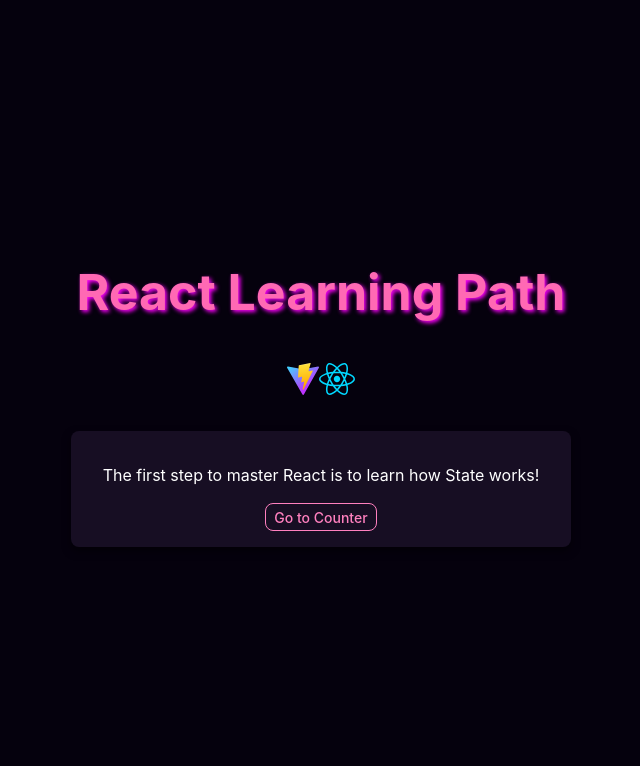
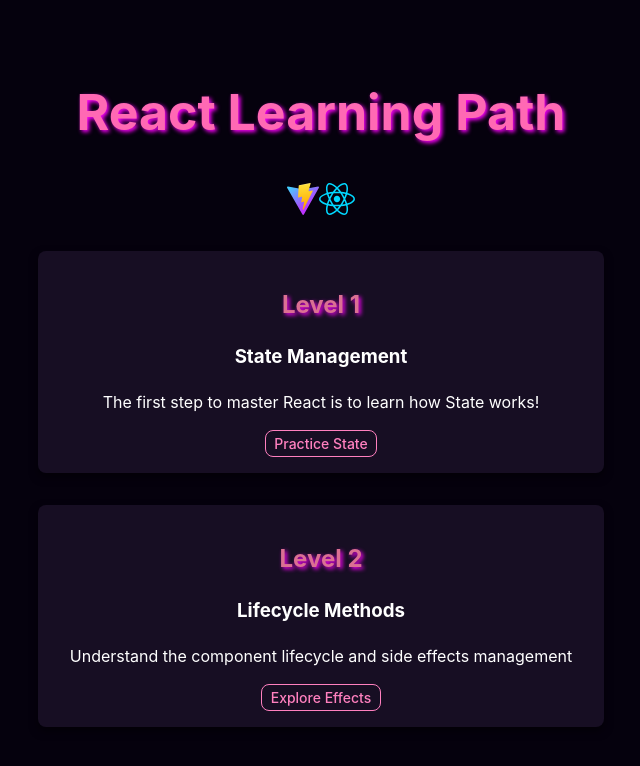
Before and after one commit to Mirza-Krnjic/ReactPlayground, a React (Vite) app: page / in a window 1280 px wide. Shown: the top 766 px of the page, without its empty margins (319-959 px from the left). Built offline with nearby package versions, Linux system fonts and the light colour scheme.

Commit message:
setup level2

```diff
--- a/src/App.css
+++ b/src/App.css
@@ -29,6 +29,11 @@
   margin: 20px 0;
 }
 
+h2 {
+  color: palevioletred;
+  text-shadow: 2px 2px 4px #ff00ff;
+}
+
 .backButton {
   border-radius: 8px;
   border: none;
--- a/src/App.tsx
+++ b/src/App.tsx
@@ -1,15 +1,16 @@
 import './App.css'
 import { BrowserRouter as Router, Route, Routes } from 'react-router-dom'
-
-import Counter from './components/Counter'
 import Home from './components/Home'
+import Level1 from './components/Level1'
+import Level2 from './components/Level2'
 
 function App() {
   return (
     <Router>
       <Routes>
         <Route path="/" element={<Home />} />
-        <Route path="/Counter" element={<Counter />} />
+        <Route path="/Level1" element={<Level1 />} />
+        <Route path="/Level2" element={<Level2 />} />
       </Routes>
     </Router>
   )
--- a/src/components/Home.tsx
+++ b/src/components/Home.tsx
@@ -2,6 +2,7 @@
 import { useNavigate } from 'react-router-dom'
 import viteLogo from '../../public/vite.svg'
 import reactLogo from '../assets/react.svg'
+import MainHeader from './MainHeader'
 
 function Home() {
   const navigate = useNavigate()
@@ -9,15 +10,7 @@
   return (
     <>
       <div>
-        <h1
-          style={{
-            color: 'hotpink',
-            textShadow: '2px 2px 4px #ff00ff',
-            fontSize: '50px'
-          }}
-        >
-          React Learning Path
-        </h1>
+        <MainHeader />
         <div className="basicContainer">
           <a href="https://vitejs.dev" target="_blank">
             <img src={viteLogo} className="logo" alt="Vite logo" />
@@ -28,14 +21,31 @@
         </div>
       </div>
 
+      {/* Level 1 Card */}
       <div className="card">
+        <h2>Level 1</h2>
+        <h3>State Management</h3>
         <p>The first step to master React is to learn how State works!</p>
         <button
           onClick={() => {
-            navigate('/Counter')
+            navigate('/Level1')
           }}
         >
-          Go to Counter
+          Practice State
+        </button>
+      </div>
+
+      {/* Level 2 Card */}
+      <div className="card">
+        <h2>Level 2</h2>
+        <h3>Lifecycle Methods</h3>
+        <p>Understand the component lifecycle and side effects management</p>
+        <button
+          onClick={() => {
+            navigate('/Level2')
+          }}
+        >
+          Explore Effects
         </button>
       </div>
     </>
--- a/src/components/Counter.tsx
+++ b/src/components/Level1.tsx
@@ -3,8 +3,9 @@
 import '../App.css'
 import ExplanationCard from './ExplanationCard'
 import lightBulbSvg from '../assets/lightBulb.svg'
+import MainHeader from './MainHeader'
 
-function Counter() {
+function Level1() {
   // This state is used for the CARD1 example
   const [count, setCount] = useState<number>(0)
 
@@ -30,6 +31,7 @@
 
   return (
     <>
+      <MainHeader />
       <button onClick={() => navigate(-1)} className="backButton">
         ← Back
       </button>
@@ -127,4 +129,4 @@
   }
 }
 
-export default Counter
+export default Level1
--- /dev/null
+++ b/src/components/Level2.tsx
@@ -0,0 +1,27 @@
+import { useNavigate } from 'react-router-dom'
+import '../App.css'
+import ExplanationCard from './ExplanationCard'
+import lightBulbSvg from '../assets/lightBulb.svg'
+import MainHeader from './MainHeader'
+
+function Level2() {
+  const navigate = useNavigate()
+
+  return (
+    <>
+      <MainHeader />
+      <button onClick={() => navigate(-1)} className="backButton">
+        ← Back
+      </button>
+      {/* CARD1: How to manipulate a simple state */}
+      <div className="card">
+        <ExplanationCard explanationCardSvg={lightBulbSvg} text="Dummy test" />
+        <p>Dummy text</p>
+
+        <p>Check the code in the project!</p>
+      </div>
+    </>
+  )
+}
+
+export default Level2
--- /dev/null
+++ b/src/components/MainHeader.tsx
@@ -0,0 +1,15 @@
+function MainHeader() {
+  return (
+    <h1
+      style={{
+        color: 'hotpink',
+        textShadow: '2px 2px 4px #ff00ff',
+        fontSize: '50px'
+      }}
+    >
+      React Learning Path
+    </h1>
+  )
+}
+
+export default MainHeader
```
